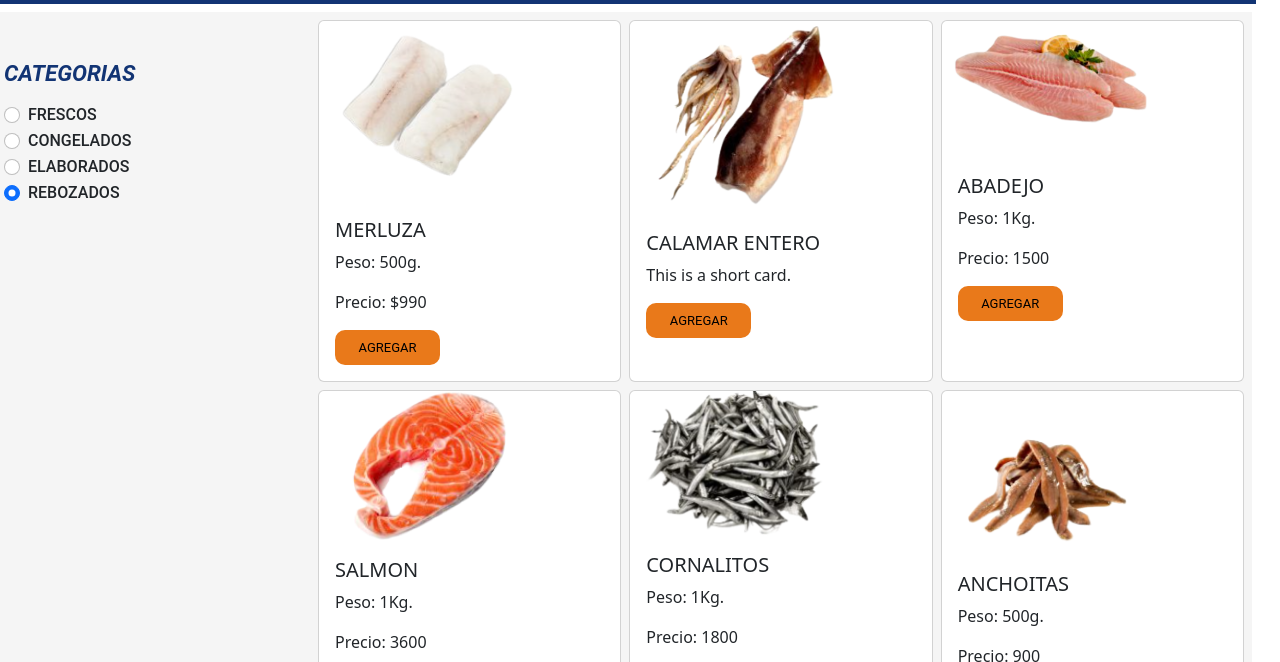
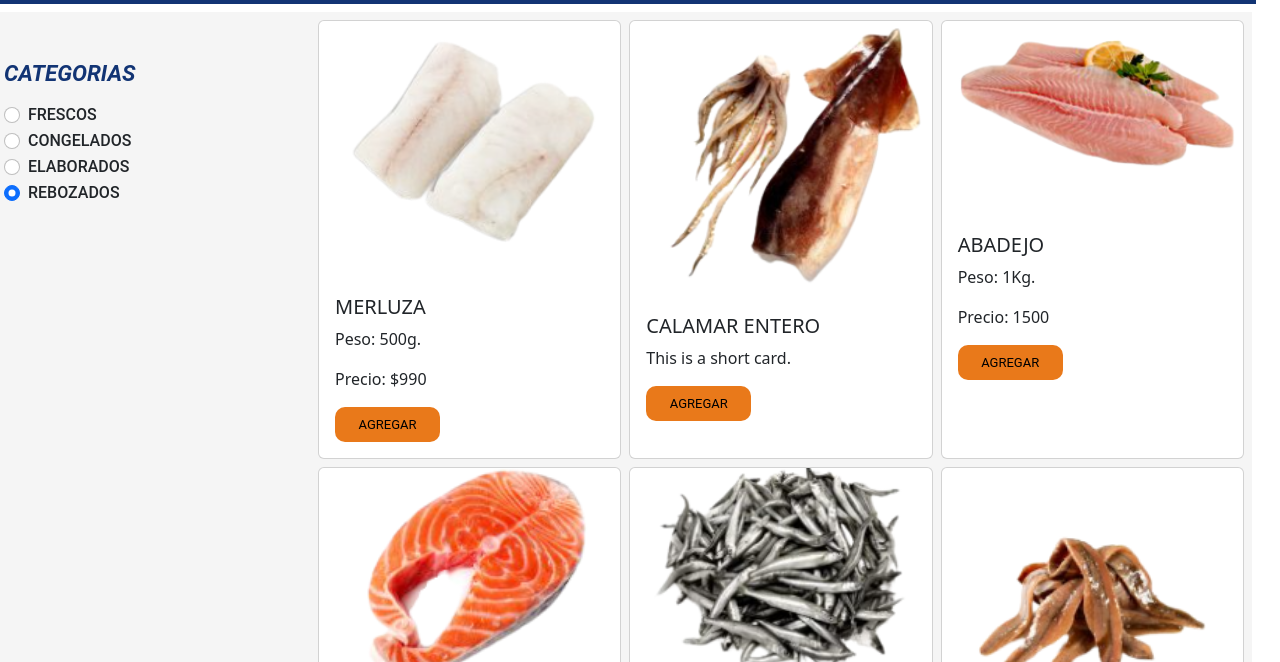
Before and after one commit to mariasolweb/pescaderiasolkuntzius, a website: page pages/productos.html in a window 1280 px wide. Shown: the part 276-938 px from the top of the page. Drawn offline with nearby package versions, Linux system fonts and the light colour scheme.

Commit message:
cambios en page productos

```diff
--- a/package.json
+++ b/package.json
@@ -7,7 +7,7 @@
     "test": "echo \"Error: no test specified\" && exit 1",
     "build-css": "node-sass --include-path scss scss/style.scss css/style.css",
     "watch-css": "nodemon -e scss -x \"npm run build-css\"",
-    "build":"purgecss --css css/style.css --content *.html -o css/style2.css"
+    "build": "purgecss --css css/style.css --content *.html -o css/style2.css"
 
   },
   "repository": {
--- a/pages/productos.html
+++ b/pages/productos.html
@@ -106,8 +106,8 @@
 
         <section id="productos" class=" row col-9 row-cols-1 row-cols-md-3 g-2">
             <div>
-                <div class="card h-100 ">
-                    <img src="../img/merluza.png" class="card-img-top scale" alt="filet de merluza sin espinas fresco">
+                <div class="card h-100 w-100">
+                    <img src="../img/merluza.png" class="card-img-top scale  w-100" alt="filet de merluza sin espinas fresco">
                     <div class="card-body">
                         <h5 class="card-title">MERLUZA</h5>
                         <p class="card-text">Peso: 500g.</p>
@@ -118,7 +118,7 @@
             </div>
             <div>
                 <div class="card h-100">
-                    <img src="../img/calamar.png" class="card-img-top scale" alt="calamar entero fresco">
+                    <img src="../img/calamar.png" class="card-img-top scale w-100" alt="calamar entero fresco">
                     <div class="card-body">
                         <h5 class="card-title">CALAMAR ENTERO</h5>
                         <p class="card-text">This is a short card.</p>
@@ -127,8 +127,8 @@
                 </div>
             </div>
             <div class="col">
-                <div class="card h-100">
-                    <img src="../img/abadejo.png" class="card-img-top scale" alt="filet de abadejo fresco.">
+                <div class="card h-100 ">
+                    <img src="../img/abadejo.png" class="card-img-top scale w-100" alt="filet de abadejo fresco.">
                     <div class="card-body">
                         <h5 class="card-title">ABADEJO</h5>
                         <p class="card-text">Peso: 1Kg.</p>
@@ -139,7 +139,7 @@
             </div>
             <div class="col">
                 <div class="card h-100">
-                    <img src="../img/salmon.png" class="card-img-top scale" alt="trozos de salmon rosado fresco">
+                    <img src="../img/salmon.png" class="card-img-top scale w-100" alt="trozos de salmon rosado fresco">
                     <div class="card-body">
                         <h5 class="card-title">SALMON</h5>
                         <p class="card-text">Peso: 1Kg.</p>
@@ -150,7 +150,7 @@
             </div>
             <div class="col">
                 <div class="card h-100">
-                    <img src="../img/cornalitos.png" class="card-img-top scale" alt="cornalitos enteros frescos">
+                    <img src="../img/cornalitos.png" class="card-img-top scale w-100" alt="cornalitos enteros frescos">
                     <div class="card-body">
                         <h5 class="card-title">CORNALITOS</h5>
                         <p class="card-text">Peso: 1Kg.</p>
@@ -161,7 +161,7 @@
             </div>
             <div class="col">
                 <div class="card h-100">
-                    <img src="../img/anchoitas.png" class="card-img-top scale" alt="anchoitas frescas">
+                    <img src="../img/anchoitas.png" class="card-img-top scale w-100" alt="anchoitas frescas">
                     <div class="card-body">
                         <h5 class="card-title">ANCHOITAS</h5>
                         <p class="card-text">Peso: 500g.</p>
--- a/pages/scss/_common.scss
+++ b/pages/scss/_common.scss
@@ -5,8 +5,11 @@ h4 {
     font-style: $italic;
 }
 
+
 body {
+    overflow-x: hidden;
     background-color: $whitesm;
+
 }
 
 .bg_lightblue {
--- a/pages/scss/_productos.scss
+++ b/pages/scss/_productos.scss
@@ -19,9 +19,7 @@
     }
 }
 
-.card img {
-    width: $w-70;
-}
+
 
 .categ_text {
     font-weight: $textRegular;
--- a/pages/scss/_recetas.scss
+++ b/pages/scss/_recetas.scss
@@ -29,7 +29,7 @@
 
 .section img {
     padding-top: 5px;
-    width: 350px;
+
 }
 
 .section3 {
```
